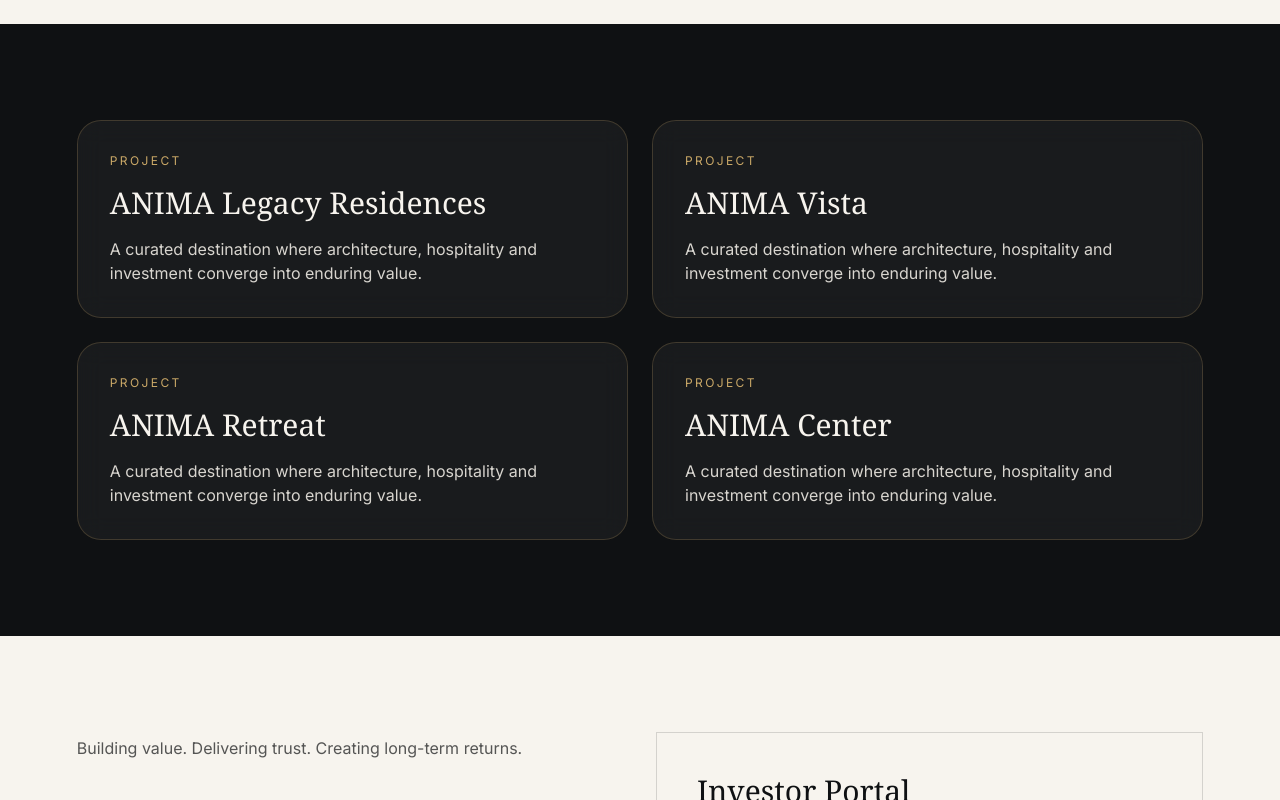
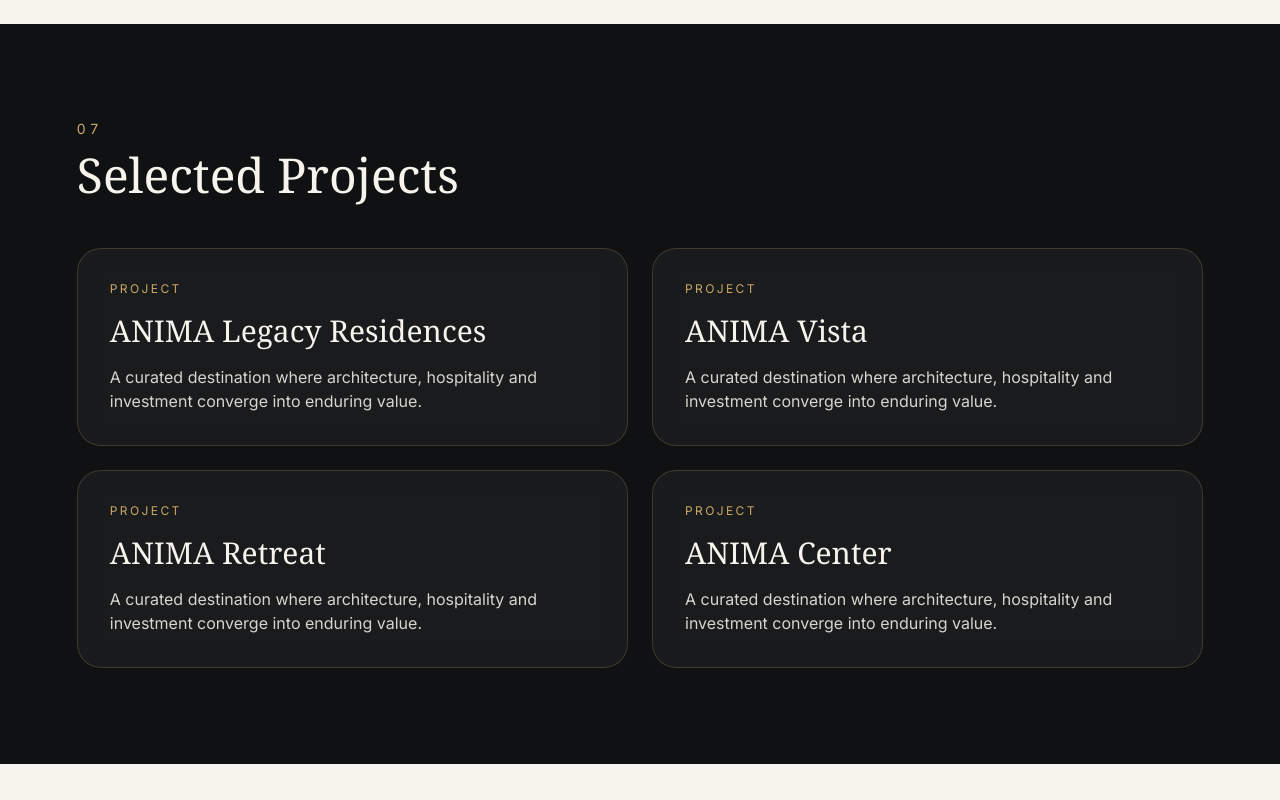
Before and after one commit to animagroup-vn/anima-digital-platform, a Next.js app: page / in a window 1280 px wide. Shown: the part 2200-3000 px from the top of the page. Built offline with nearby package versions, Linux system fonts and the light colour scheme.

Commit message:
fix(ui): restore SectionTitle props

```diff
--- a/components/ui/SectionTitle.tsx
+++ b/components/ui/SectionTitle.tsx
@@ -1,31 +1,20 @@
-"use client";
+import MotionReveal from "@/components/ui/MotionReveal";
 
-import { motion } from "framer-motion";
-
-type MotionSectionProps = {
-  children: React.ReactNode;
-  className?: string;
-  id?: string;
+type SectionTitleProps = {
+  eyebrow: string;
+  title: string;
 };
 
-export default function MotionSection({
-  children,
-  className = "",
-  id,
-}: MotionSectionProps) {
+export default function SectionTitle({ eyebrow, title }: SectionTitleProps) {
   return (
-    <motion.section
-      id={id}
-      initial={{ opacity: 0, y: 48 }}
-      whileInView={{ opacity: 1, y: 0 }}
-      viewport={{ once: true, amount: 0.18 }}
-      transition={{
-        duration: 1,
-        ease: [0.22, 1, 0.36, 1],
-      }}
-      className={className}
-    >
-      {children}
-    </motion.section>
+    <MotionReveal className="mb-12">
+      <div className="mb-3 text-sm tracking-[.35em] text-champagne">
+        {eyebrow}
+      </div>
+
+      <h2 className="font-serif text-4xl leading-tight md:text-5xl">
+        {title}
+      </h2>
+    </MotionReveal>
   );
 }
```
